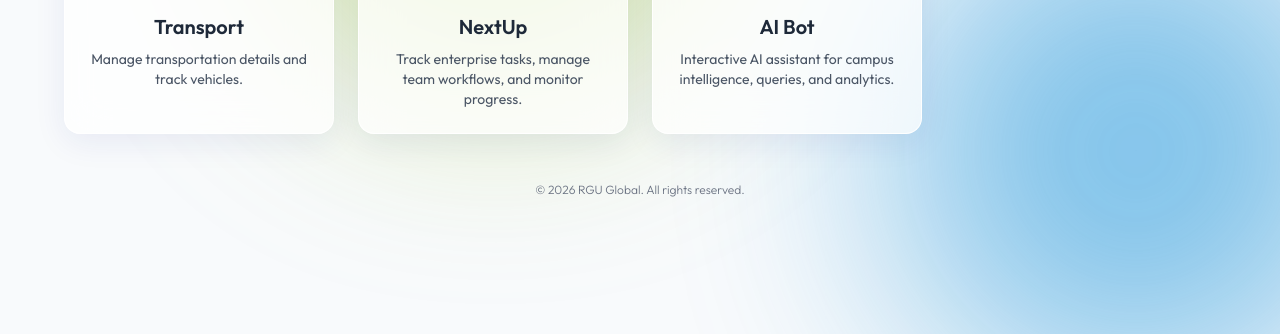
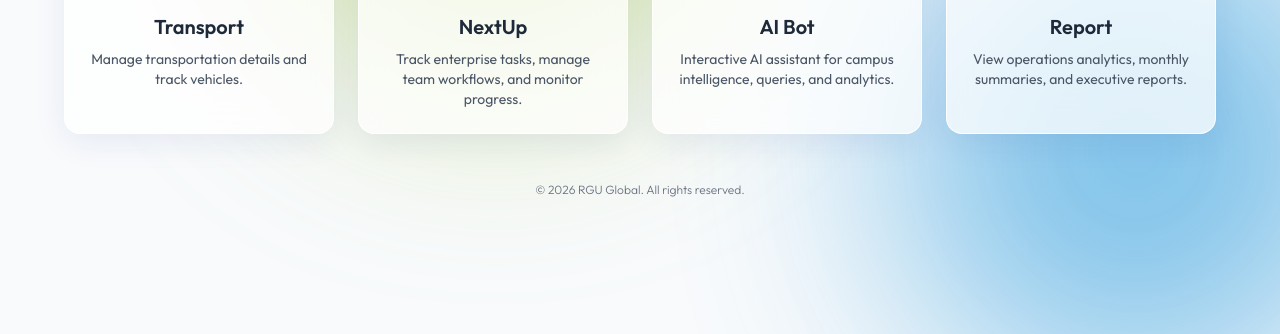
Before and after one commit to Rathinam-college/portal-UI, a plain HTML site: page index.html in a window 1280 px wide. Shown: the part 822-1156 px from the top of the page. Drawn offline with nearby package versions, Linux system fonts and the light colour scheme.

Commit message:
Add files via upload

```diff
--- a/index.html
+++ b/index.html
@@ -180,6 +180,13 @@
                 url: "https://www.rguedu.in/ai-bot/",
                 color: "brand-purple",
                 iconSvg: `<path stroke-linecap="round" stroke-linejoin="round" stroke-width="2" d="M12 2v3m-7 3a2 2 0 012-2h10a2 2 0 012 2v8a2 2 0 01-2 2H7a2 2 0 01-2-2V8zm-3 3h3m14 0h3m-13 0h.01m5.99 0h.01M9 15h6"></path>`
+            },
+            {
+                title: "Report",
+                description: "View operations analytics, monthly summaries, and executive reports.",
+                url: "https://www.rguedu.in/report/",
+                color: "brand-orange",
+                iconSvg: `<path stroke-linecap="round" stroke-linejoin="round" stroke-width="2" d="M9 17v-2m3 2v-4m3 4v-6m2 10H7a2 2 0 01-2-2V5a2 2 0 012-2h5.586a1 1 0 01.707.293l5.414 5.414a1 1 0 01.293.707V19a2 2 0 01-2 2z"></path>`
             }
         ];
 
```
